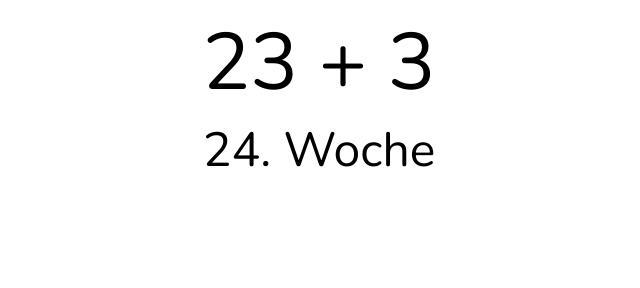
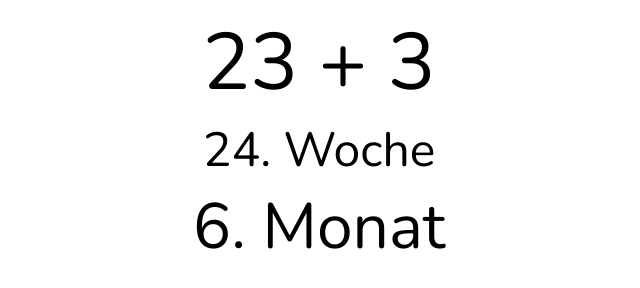
Before and after one commit to lgirndt/stuff, a plain HTML site: page weeks.html in a window 1280 px wide. Shown: the whole page, without its empty margins (321-961 px from the left). Drawn offline with nearby package versions, Linux system fonts and the light colour scheme.

Commit message:
Include month

```diff
--- a/weeks.html
+++ b/weeks.html
@@ -17,10 +17,15 @@
     font-size: 3em;
     text-align: center;
   }
+  #month {
+    font-size: 4em;
+    text-align: center;
+  }
   </style>
   <body>
     <div id="sum"></div>
     <div id="week"></div>
+    <div id="month"></div>
 
     <script language="javascript">
     $(function(){
@@ -32,9 +37,11 @@
       var weeks = weekBasis - weekRest;
       var daysBasis = weekRest * 7;
       var days = daysBasis - (daysBasis - Math.floor(daysBasis));
+      var month = Math.floor(weeks/4);
 
       $('#sum').text(weeks + " + " + days);
       $('#week').text((weeks + 1) + ". Woche");
+      $('#month').text((month + 1) + ". Monat");
     });
     </script>
   </body>
```
